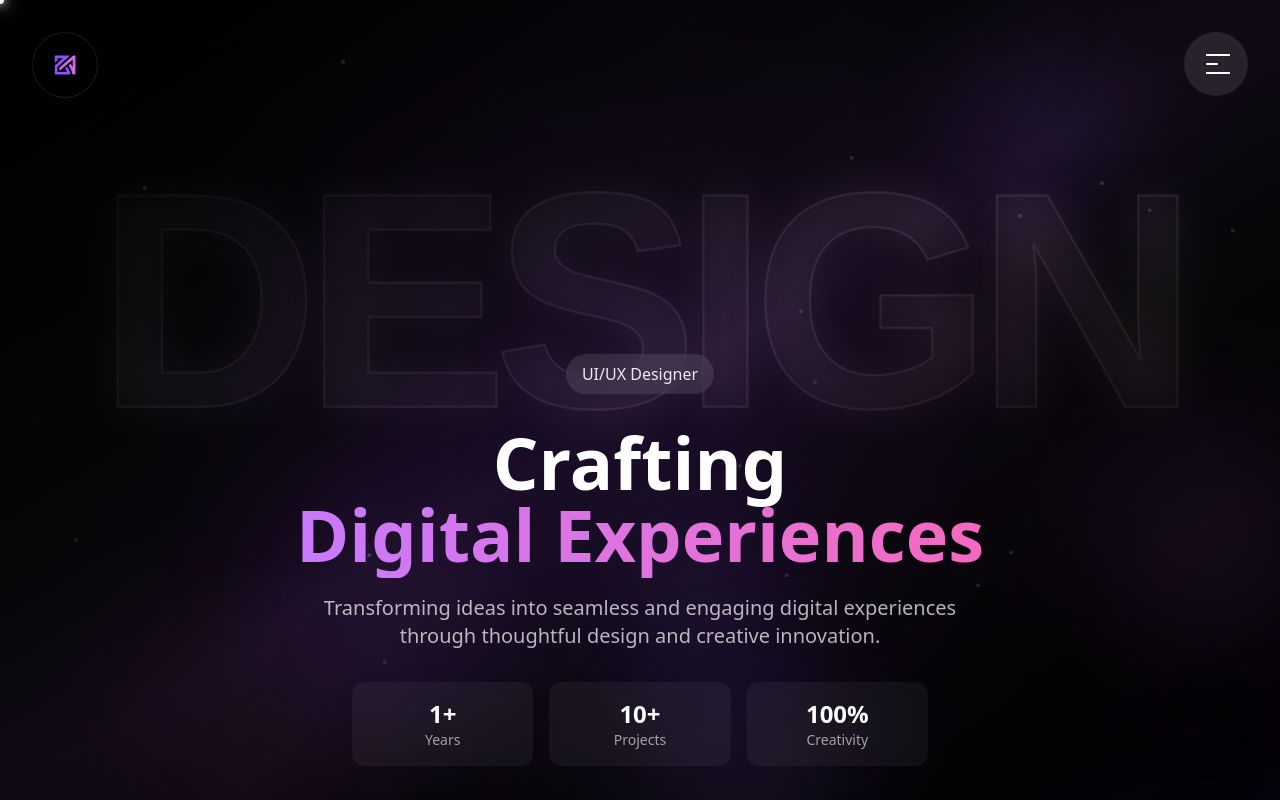
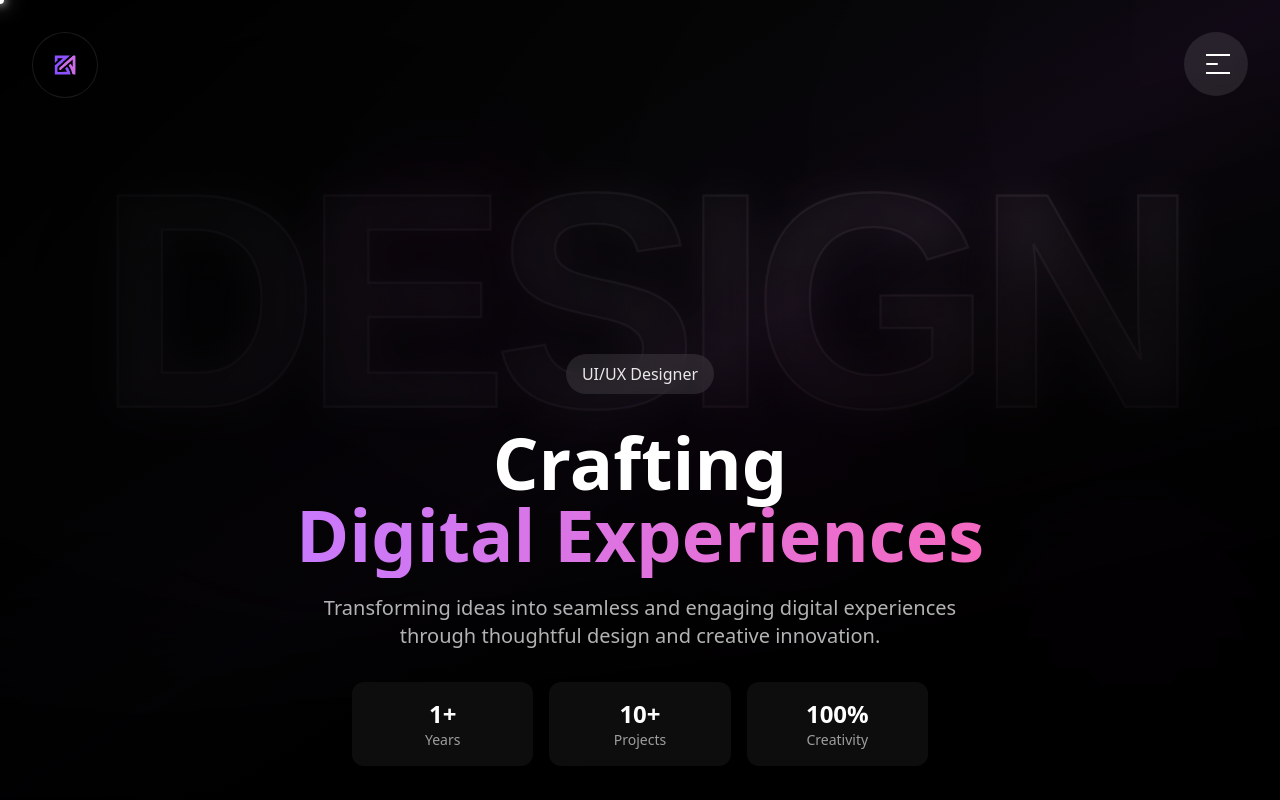
Before and after one commit to md-hussain28/UIUXPortfolio, a React (Vite) app: page / in a window 1280 px wide. Built offline with nearby package versions, Linux system fonts and the light colour scheme.

Commit message:
"Background Animation optimisation"

```diff
--- a/index.css
+++ b/index.css
@@ -62,3 +62,10 @@ html {
     display: none;
   }
 }
+
+@media (max-width: 768px) {
+  .motion-reduce {
+    animation: none !important;
+    transform: none !important;
+  }
+}
--- a/src/components/home/AnimatedBackground.jsx
+++ b/src/components/home/AnimatedBackground.jsx
@@ -1,139 +1,231 @@
-// src/components/AnimatedBackground/AnimatedBackground.jsx
-import { motion, useSpring, useTransform, useMotionValue } from "framer-motion";
-import { useEffect, useCallback, memo, useState } from "react";
+// // src/components/AnimatedBackground/AnimatedBackground.jsx
+// import { motion, useSpring, useTransform, useMotionValue } from "framer-motion";
+// import { useEffect, useCallback, memo, useState } from "react";
+
+// const AnimatedBackground = memo(() => {
+//   const mouseX = useMotionValue(0);
+//   const mouseY = useMotionValue(0);
+//   const [dimensions, setDimensions] = useState({
+//     width: window.innerWidth,
+//     height: window.innerHeight,
+//   });
+
+//   // Smoother spring configuration
+//   const springConfig = { damping: 25, stiffness: 150, mass: 0.5 };
+//   const smoothX = useSpring(mouseX, springConfig);
+//   const smoothY = useSpring(mouseY, springConfig);
+
+//   // Transform for gradient and particle movement
+//   const gradientX = useTransform(smoothX, [0, dimensions.width], [0, 100]);
+//   const gradientY = useTransform(smoothY, [0, dimensions.height], [0, 100]);
+
+//   // Dynamic shapes with more properties
+//   const shapes = Array(8)
+//     .fill(null)
+//     .map((_, i) => ({
+//       id: i,
+//       baseSize: Math.random() * 300 + 200,
+//       left: `${Math.random() * 100}%`,
+//       top: `${Math.random() * 100}%`,
+//       duration: 15 + Math.random() * 15,
+//       delay: i * 0.5,
+//       opacity: 0.05 + Math.random() * 0.1,
+//       hue: Math.random() * 60 + 250, // Purple-ish hues
+//     }));
+
+//   const handleMouseMove = useCallback(
+//     (event) => {
+//       mouseX.set(event.clientX);
+//       mouseY.set(event.clientY);
+//     },
+//     [mouseX, mouseY]
+//   );
+
+//   const handleResize = useCallback(() => {
+//     setDimensions({
+//       width: window.innerWidth,
+//       height: window.innerHeight,
+//     });
+//   }, []);
+
+//   useEffect(() => {
+//     window.addEventListener("mousemove", handleMouseMove);
+//     window.addEventListener("resize", handleResize);
+//     return () => {
+//       window.removeEventListener("mousemove", handleMouseMove);
+//       window.removeEventListener("resize", handleResize);
+//     };
+//   }, [handleMouseMove, handleResize]);
+
+//   return (
+//     <div className="fixed inset-0 z-10 overflow-hidden">
+//       {/* Base gradient */}
+//       <div className="absolute inset-0 bg-gradient-to-br from-black via-purple-900/10 to-black transition-colors duration-1000" />
+
+//       {/* Animated shapes */}
+//       <div className="absolute inset-0">
+//         {shapes.map(
+//           ({ id, baseSize, left, top, duration, delay, opacity, hue }) => (
+//             <motion.div
+//               key={id}
+//               className="absolute rounded-full"
+//               style={{
+//                 background: `radial-gradient(circle at center,
+//                 hsla(${hue}, 70%, 70%, ${opacity}) 0%,
+//                 hsla(${hue}, 70%, 50%, ${opacity * 0.5}) 50%,
+//                 transparent 100%
+//               )`,
+//                 width: baseSize,
+//                 height: baseSize,
+//                 left,
+//                 top,
+//                 filter: "blur(40px)",
+//               }}
+//               animate={{
+//                 x: [0, 50, -50, 0],
+//                 y: [0, -30, 30, 0],
+//                 scale: [1, 1.2, 0.8, 1],
+//                 rotate: [0, 180, -180, 0],
+//               }}
+//               transition={{
+//                 duration,
+//                 delay,
+//                 repeat: Infinity,
+//                 ease: "linear",
+//                 times: [0, 0.33, 0.66, 1],
+//               }}
+//             />
+//           )
+//         )}
+//       </div>
+
+//       {/* Interactive gradient follow */}
+//       <motion.div
+//         className="absolute inset-0 pointer-events-none"
+//         style={{
+//           background: `
+//             radial-gradient(
+//               1000px circle at ${gradientX}% ${gradientY}%,
+//               rgba(147,51,234,0.15),
+//               rgba(79,70,229,0.1) 20%,
+//               transparent 40%
+//             )
+//           `,
+//         }}
+//       />
+
+//       {/* Floating particles */}
+//       <div className="absolute inset-0">
+//         {Array(20)
+//           .fill(null)
+//           .map((_, i) => (
+//             <motion.div
+//               key={`particle-${i}`}
+//               className="absolute w-1 h-1 bg-white/20 rounded-full"
+//               style={{
+//                 left: `${Math.random() * 100}%`,
+//                 top: `${Math.random() * 100}%`,
+//               }}
+//               animate={{
+//                 y: [0, -100, 0],
+//                 x: [0, Math.random() * 50 - 25, 0],
+//                 opacity: [0, 1, 0],
+//               }}
+//               transition={{
+//                 duration: 5 + Math.random() * 5,
+//                 delay: i * 0.2,
+//                 repeat: Infinity,
+//                 ease: "linear",
+//               }}
+//             />
+//           ))}
+//       </div>
+
+//       {/* Pulsing glow effect */}
+//       <motion.div
+//         className="absolute inset-0"
+//         animate={{
+//           background: [
+//             "radial-gradient(circle at 50% 50%, rgba(147,51,234,0.05) 0%, transparent 50%)",
+//             "radial-gradient(circle at 50% 50%, rgba(147,51,234,0.1) 0%, transparent 70%)",
+//             "radial-gradient(circle at 50% 50%, rgba(147,51,234,0.05) 0%, transparent 50%)",
+//           ],
+//         }}
+//         transition={{
+//           duration: 4,
+//           repeat: Infinity,
+//           ease: "easeInOut",
+//         }}
+//       />
+//     </div>
+//   );
+// });
+
+// AnimatedBackground.displayName = "AnimatedBackground";
+
+// export default AnimatedBackground;
+import { motion, useMotionValue } from "framer-motion";
+import { useEffect, useCallback, memo } from "react";
 
 const AnimatedBackground = memo(() => {
   const mouseX = useMotionValue(0);
   const mouseY = useMotionValue(0);
-  const [dimensions, setDimensions] = useState({
-    width: window.innerWidth,
-    height: window.innerHeight,
-  });
 
-  // Smoother spring configuration
-  const springConfig = { damping: 25, stiffness: 150, mass: 0.5 };
-  const smoothX = useSpring(mouseX, springConfig);
-  const smoothY = useSpring(mouseY, springConfig);
-
-  // Transform for gradient and particle movement
-  const gradientX = useTransform(smoothX, [0, dimensions.width], [0, 100]);
-  const gradientY = useTransform(smoothY, [0, dimensions.height], [0, 100]);
-
-  // Dynamic shapes with more properties
-  const shapes = Array(8)
+  // Reduced number of shapes and simplified properties
+  const shapes = Array(4)
     .fill(null)
     .map((_, i) => ({
       id: i,
-      baseSize: Math.random() * 300 + 200,
-      left: `${Math.random() * 100}%`,
-      top: `${Math.random() * 100}%`,
-      duration: 15 + Math.random() * 15,
-      delay: i * 0.5,
-      opacity: 0.05 + Math.random() * 0.1,
-      hue: Math.random() * 60 + 250, // Purple-ish hues
+      size: 250 + i * 50,
+      left: `${25 + i * 25}%`,
+      top: `${20 + i * 20}%`,
+      duration: 20,
+      delay: i * 2,
     }));
 
   const handleMouseMove = useCallback(
     (event) => {
+      // Throttle mouse movement updates
+      requestAnimationFrame(() => {
         mouseX.set(event.clientX);
         mouseY.set(event.clientY);
+      });
     },
     [mouseX, mouseY]
   );
 
-  const handleResize = useCallback(() => {
-    setDimensions({
-      width: window.innerWidth,
-      height: window.innerHeight,
-    });
-  }, []);
-
   useEffect(() => {
+    // Only add mouse tracking on desktop
+    if (window.innerWidth > 768) {
       window.addEventListener("mousemove", handleMouseMove);
-    window.addEventListener("resize", handleResize);
-    return () => {
-      window.removeEventListener("mousemove", handleMouseMove);
-      window.removeEventListener("resize", handleResize);
-    };
-  }, [handleMouseMove, handleResize]);
+      return () => window.removeEventListener("mousemove", handleMouseMove);
+    }
+  }, [handleMouseMove]);
 
   return (
-    <div className="fixed inset-0 z-10 overflow-hidden">
-      {/* Base gradient */}
-      <div className="absolute inset-0 bg-gradient-to-br from-black via-purple-900/10 to-black transition-colors duration-1000" />
-
-      {/* Animated shapes */}
+    <div className="fixed inset-0 z-10 overflow-hidden bg-gradient-to-br from-black via-purple-900/10 to-black">
+      {/* Animated shapes with reduced complexity */}
       <div className="absolute inset-0">
-        {shapes.map(
-          ({ id, baseSize, left, top, duration, delay, opacity, hue }) => (
+        {shapes.map(({ id, size, left, top, duration, delay }) => (
           <motion.div
             key={id}
-              className="absolute rounded-full"
+            className="absolute rounded-full opacity-[0.07]"
             style={{
-                background: `radial-gradient(circle at center,
-                hsla(${hue}, 70%, 70%, ${opacity}) 0%,
-                hsla(${hue}, 70%, 50%, ${opacity * 0.5}) 50%,
-                transparent 100%
-              )`,
-                width: baseSize,
-                height: baseSize,
+              width: size,
+              height: size,
               left,
               top,
+              background:
+                "radial-gradient(circle at center, purple, transparent)",
               filter: "blur(40px)",
             }}
             animate={{
-                x: [0, 50, -50, 0],
-                y: [0, -30, 30, 0],
-                scale: [1, 1.2, 0.8, 1],
-                rotate: [0, 180, -180, 0],
+              y: [0, -30, 0],
+              scale: [1, 1.1, 1],
             }}
             transition={{
               duration,
               delay,
-                repeat: Infinity,
-                ease: "linear",
-                times: [0, 0.33, 0.66, 1],
-              }}
-            />
-          )
-        )}
-      </div>
-
-      {/* Interactive gradient follow */}
-      <motion.div
-        className="absolute inset-0 pointer-events-none"
-        style={{
-          background: `
-            radial-gradient(
-              1000px circle at ${gradientX}% ${gradientY}%,
-              rgba(147,51,234,0.15),
-              rgba(79,70,229,0.1) 20%,
-              transparent 40%
-            )
-          `,
-        }}
-      />
-
-      {/* Floating particles */}
-      <div className="absolute inset-0">
-        {Array(20)
-          .fill(null)
-          .map((_, i) => (
-            <motion.div
-              key={`particle-${i}`}
-              className="absolute w-1 h-1 bg-white/20 rounded-full"
-              style={{
-                left: `${Math.random() * 100}%`,
-                top: `${Math.random() * 100}%`,
-              }}
-              animate={{
-                y: [0, -100, 0],
-                x: [0, Math.random() * 50 - 25, 0],
-                opacity: [0, 1, 0],
-              }}
-              transition={{
-                duration: 5 + Math.random() * 5,
-                delay: i * 0.2,
               repeat: Infinity,
               ease: "linear",
             }}
@@ -141,21 +233,10 @@ const AnimatedBackground = memo(() => {
         ))}
       </div>
 
-      {/* Pulsing glow effect */}
-      <motion.div
-        className="absolute inset-0"
-        animate={{
-          background: [
-            "radial-gradient(circle at 50% 50%, rgba(147,51,234,0.05) 0%, transparent 50%)",
-            "radial-gradient(circle at 50% 50%, rgba(147,51,234,0.1) 0%, transparent 70%)",
-            "radial-gradient(circle at 50% 50%, rgba(147,51,234,0.05) 0%, transparent 50%)",
-          ],
-        }}
-        transition={{
-          duration: 4,
-          repeat: Infinity,
-          ease: "easeInOut",
-        }}
+      {/* Simplified gradient overlay */}
+      <div
+        className="absolute inset-0 bg-gradient-to-b from-transparent via-black/50 to-black"
+        style={{ mixBlendMode: "overlay" }}
       />
     </div>
   );
--- a/src/components/home/HeroSection.jsx
+++ b/src/components/home/HeroSection.jsx
@@ -64,6 +64,7 @@ const HeroContent = () => {
   const { scrollY } = useScroll({
     target: containerRef,
     offset: ["start start", "end start"],
+    layoutEffect: false,
   });
 
   const y1 = useTransform(scrollY, [0, 500], [0, 200]);
```
Lines whose indentation alone changed are shown as unchanged.
